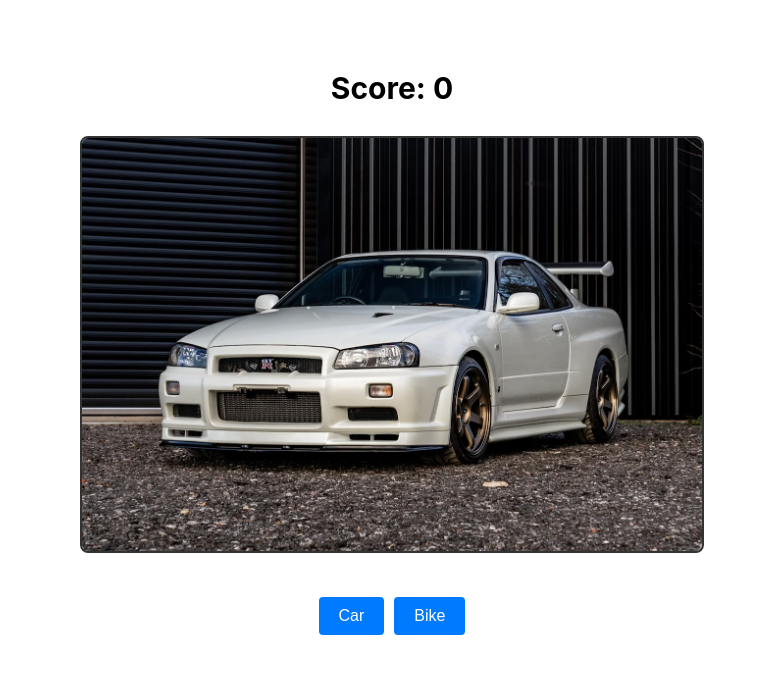
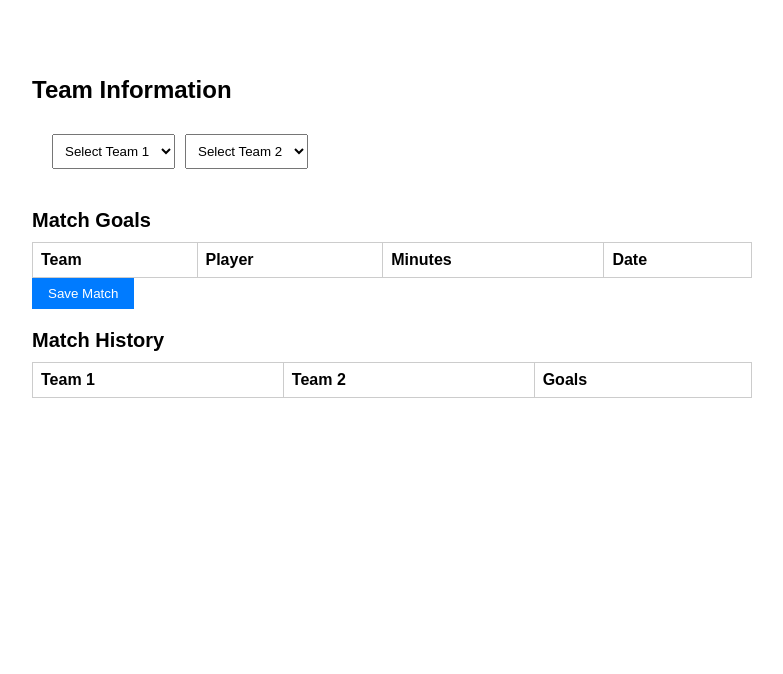
Before and after one commit to YounesAT1/React-Cours, a React (Create React App) app: page / in a window 1280 px wide. Shown: the top 674 px of the page, without its empty margins (248-1031 px from the left). Built offline with nearby package versions, Linux system fonts and the light colour scheme.

Commit message:
add goals management

```diff
--- a/src/App.css
+++ b/src/App.css
@@ -1,3 +1,77 @@
+/* styles.css */
+
+/* Container */
+div {
+  font-family: Arial, sans-serif;
+  max-width: 800px;
+  margin: 0 auto;
+  padding: 20px;
+}
+
+/* Headings */
+h1 {
+  font-size: 24px;
+  margin-bottom: 10px;
+}
+
+h2 {
+  font-size: 20px;
+  margin-top: 20px;
+  margin-bottom: 10px;
+}
+
+/* Select inputs */
+select {
+  padding: 8px;
+  margin-right: 10px;
+}
+
+/* Text inputs */
+input[type="text"],
+input[type="date"] {
+  padding: 8px;
+  margin-right: 10px;
+  width: 150px;
+}
+
+/* Buttons */
+button {
+  padding: 8px 16px;
+  background-color: #007bff; /* Blue color */
+  color: #fff;
+  border: none;
+  cursor: pointer;
+}
+
+/* Table */
+table {
+  width: 100%;
+  border-collapse: collapse;
+  margin-top: 10px;
+}
+
+table th,
+table td {
+  border: 1px solid #ccc;
+  padding: 8px;
+  text-align: left;
+}
+
+/* Match History list */
+ul {
+  list-style: none;
+  padding: 0;
+}
+
+ul li {
+  margin-bottom: 5px;
+}
+
+/* Match History table */
+table tbody tr:nth-child(even) {
+  background-color: #f2f2f2;
+}
+
 /*  {
   margin: 0;
   padding: 0;
@@ -50,7 +124,7 @@
   background: green;
   color: white;
 } */
-.image-quiz-container {
+/* .image-quiz-container {
   text-align: center;
   margin: 20px;
 }
@@ -91,7 +165,7 @@
 
 .answer-feedback {
   margin-top: 20px;
-  font-size: 24px;
+  font-size: 20px;
 }
 
 .correct {
@@ -125,4 +199,4 @@
   border: none;
   border-radius: 4px;
   cursor: pointer;
-}
+} */
--- a/src/App.js
+++ b/src/App.js
@@ -1,5 +1,6 @@
 import "./App.css";
-import ImageQuiz from "./ClassComponent/ImageQuiz";
+import PlayersClass from "./ClassComponent/PlayersClass";
+// import ImageQuiz from "./ClassComponent/ImageQuiz";
 // import PillFass from "./ClassComponent/PillFass";
 // import RandomNumber from "./ClassComponent/RandomNumber";
 // import ExThree from "./ClassComponent/ExThree";
@@ -16,14 +17,9 @@ import ImageQuiz from "./ClassComponent/ImageQuiz";
 
 const App = () => {
   return (
-    <div
-      style={{
-        display: "flex",
-        justifyContent: "center",
-        alignItems: "center",
-      }}
-    >
-      <ImageQuiz />
+    <div>
+      <PlayersClass />
+      {/* <ImageQuiz /> */}
       {/* <PillFass /> */}
       {/* <ExThree /> */}
       {/* <ExClassTwo /> */}
--- a/src/ClassComponent/ImageQuiz.jsx
+++ b/src/ClassComponent/ImageQuiz.jsx
@@ -14,14 +14,16 @@ class ImageQuiz extends React.Component {
         { pic: "cat.jpg", correctAnswer: "Cat", wrongAnswer: "Fox" },
         {
           pic: "dog.jpg",
-          correctAnswer: "Dog",
-          wrongAnswer: "Your friend",
+          correctAnswer: "Your friend",
+          wrongAnswer: "Dog",
         },
       ],
-      answerClicked: false,
+      isClicked: false,
       currentQuestionIndex: 0,
       score: 0,
       alert: "",
+      selectedAnswer: "",
+      isCorrect: false,
     };
   }
 
@@ -31,10 +33,10 @@ class ImageQuiz extends React.Component {
     const isCorrect =
       selectedAnswer === currentQuestion.correctAnswer ? true : false;
     this.setState({
-      answerClicked: true,
+      isClicked: true,
       score: isCorrect ? this.state.score + 1 : this.state.score,
-      selectedAnswer,
-      isCorrect,
+      selectedAnswer: selectedAnswer,
+      isCorrect: isCorrect,
     });
     setTimeout(this.moveToNextQuestion, 1000);
   };
@@ -44,7 +46,7 @@ class ImageQuiz extends React.Component {
     if (nextQuestionIndex < this.state.questions.length) {
       this.setState({
         currentQuestionIndex: nextQuestionIndex,
-        answerClicked: false,
+        isClicked: false,
       });
     } else {
       this.setState({
@@ -55,10 +57,12 @@ class ImageQuiz extends React.Component {
 
   restartGame = () => {
     this.setState({
-      answerClicked: false,
+      isClicked: false,
       currentQuestionIndex: 0,
       score: 0,
       alert: "",
+      selectedAnswer: "",
+      isCorrect: false,
     });
   };
 
@@ -71,7 +75,7 @@ class ImageQuiz extends React.Component {
         <h5 className="score">Score: {this.state.score}</h5>
         <img src={currentQuestion.pic} alt="Question" className="quiz-image" />
 
-        {!this.state.answerClicked && (
+        {!this.state.isClicked && (
           <div className="answer-buttons">
             <button
               className="answer-button"
@@ -89,7 +93,7 @@ class ImageQuiz extends React.Component {
           </div>
         )}
 
-        {this.state.answerClicked && (
+        {this.state.isClicked && (
           <div className="answer-feedback">
             <h5 className={this.state.isCorrect ? "correct" : "wrong"}>
               {this.state.isCorrect ? "Correct!" : "Wrong!"}
--- /dev/null
+++ b/src/ClassComponent/PlayersClass.jsx
@@ -0,0 +1,261 @@
+import React, { Component } from "react";
+
+class PlayersClass extends Component {
+  constructor(props) {
+    super(props);
+
+    this.state = {
+      teams: [
+        {
+          id: 1,
+          name: "Team A",
+          players: ["Player 1A", "Player 2A", "Player 3A"],
+        },
+        {
+          id: 2,
+          name: "Team B",
+          players: ["Player 1B", "Player 2B", "Player 3B"],
+        },
+        {
+          id: 3,
+          name: "Team C",
+          players: ["Player 1C", "Player 2C", "Player 3C"],
+        },
+      ],
+      selectedTeam1: "",
+      selectedTeam2: "",
+      selectedTeam3: "",
+      selectedPlayer: "",
+      minutes: "",
+      date: "",
+      tableData: [],
+      goalsData: {},
+    };
+  }
+
+  handleTeam1Change = (e) => {
+    const { value } = e.target;
+    this.setState({
+      selectedTeam1: value,
+      selectedTeam2:
+        this.state.selectedTeam2 === value ? "" : this.state.selectedTeam2,
+    });
+  };
+
+  handleTeam2Change = (e) => {
+    const { value } = e.target;
+    this.setState({
+      selectedTeam2: value,
+      selectedTeam1:
+        this.state.selectedTeam1 === value ? "" : this.state.selectedTeam1,
+    });
+  };
+
+  handleTeam3Change = (e) => {
+    this.setState({ selectedTeam3: e.target.value });
+  };
+
+  handlePlayerChange = (e) => {
+    this.setState({ selectedPlayer: e.target.value });
+  };
+
+  handleMinutesChange = (e) => {
+    this.setState({ minutes: e.target.value });
+  };
+
+  handleDateChange = (e) => {
+    this.setState({ date: e.target.value });
+  };
+
+  handleGoalRecord = () => {
+    const { selectedTeam3, selectedPlayer, minutes, date, goalsData } =
+      this.state;
+
+    if (selectedTeam3 && selectedPlayer && minutes && date) {
+      const newGoal = {
+        team: selectedTeam3,
+        player: selectedPlayer,
+        minutes,
+        date,
+      };
+
+      const updatedGoalsData = { ...goalsData };
+      if (!updatedGoalsData[selectedTeam3]) {
+        updatedGoalsData[selectedTeam3] = [];
+      }
+
+      updatedGoalsData[selectedTeam3].push(newGoal);
+
+      this.setState({
+        goalsData: updatedGoalsData,
+        minutes: "",
+        selectedPlayer: "",
+      });
+    }
+  };
+
+  handleSaveMatch = () => {
+    const {
+      selectedTeam1,
+      selectedTeam2,
+      selectedTeam3,
+      goalsData,
+      tableData,
+    } = this.state;
+
+    const matchInfo = {
+      team1: selectedTeam1,
+      team2: selectedTeam2,
+      goals: goalsData[selectedTeam3] || [],
+    };
+
+    this.setState({
+      tableData: [...tableData, matchInfo],
+      selectedTeam1: "",
+      selectedTeam2: "",
+      selectedTeam3: "",
+    });
+  };
+
+  render() {
+    const {
+      teams,
+      selectedTeam1,
+      selectedTeam2,
+      selectedTeam3,
+      selectedPlayer,
+      minutes,
+      date,
+      tableData,
+      goalsData,
+    } = this.state;
+
+    return (
+      <div>
+        <h1>Team Information</h1>
+        <div>
+          <select value={selectedTeam1} onChange={this.handleTeam1Change}>
+            <option value="">Select Team 1</option>
+            {teams.map((team) => (
+              <option key={team.id} value={team.name}>
+                {team.name}
+              </option>
+            ))}
+          </select>
+          <select value={selectedTeam2} onChange={this.handleTeam2Change}>
+            <option value="">Select Team 2</option>
+            {teams
+              .filter((team) => team.name !== selectedTeam1)
+              .map((team) => (
+                <option key={team.id} value={team.name}>
+                  {team.name}
+                </option>
+              ))}
+          </select>
+        </div>
+        {selectedTeam1 && selectedTeam2 && (
+          <div>
+            <select value={selectedTeam3} onChange={this.handleTeam3Change}>
+              <option value="">Select Team 3</option>
+              {teams
+                .filter(
+                  (team) =>
+                    team.name === selectedTeam1 || team.name === selectedTeam2
+                )
+                .map((team) => (
+                  <option key={team.id} value={team.name}>
+                    {team.name}
+                  </option>
+                ))}
+            </select>
+            {selectedTeam3 && (
+              <div>
+                <select
+                  value={selectedPlayer}
+                  onChange={this.handlePlayerChange}
+                >
+                  <option value="">Select Player</option>
+                  {teams
+                    .find((team) => team.name === selectedTeam3)
+                    .players.map((player, index) => (
+                      <option key={index} value={player}>
+                        {player}
+                      </option>
+                    ))}
+                </select>
+                <input
+                  type="text"
+                  placeholder="Minutes"
+                  value={minutes}
+                  onChange={this.handleMinutesChange}
+                />
+                <input
+                  type="date"
+                  value={date}
+                  onChange={this.handleDateChange}
+                />
+                <button onClick={this.handleGoalRecord}>Record Goal</button>
+              </div>
+            )}
+          </div>
+        )}
+        <h2>Match Goals</h2>
+        <table>
+          <thead>
+            <tr>
+              <th>Team</th>
+              <th>Player</th>
+              <th>Minutes</th>
+              <th>Date</th>
+            </tr>
+          </thead>
+          <tbody>
+            {Object.keys(goalsData).map((teamName, index) =>
+              goalsData[teamName].map((goal, goalIndex) => (
+                <tr key={`${index}-${goalIndex}`}>
+                  <td>{goal.team}</td>
+                  <td>{goal.player}</td>
+                  <td>{goal.minutes}</td>
+                  <td>{goal.date}</td>
+                </tr>
+              ))
+            )}
+          </tbody>
+        </table>
+        <button onClick={this.handleSaveMatch}>Save Match</button>
+        <h2>Match History</h2>
+        <table>
+          <thead>
+            <tr>
+              <th>Team 1</th>
+              <th>Team 2</th>
+              <th>Goals</th>
+            </tr>
+          </thead>
+          <tbody>
+            {tableData.map((match, index) => (
+              <tr key={index}>
+                <td>{match.team1}</td>
+                <td>{match.team2}</td>
+                <td>
+                  <ul>
+                    {match.goals.map((goal, goalIndex) => (
+                      <li key={goalIndex}>
+                        {goal.player} ({goal.team} )
+                        <b>
+                          {goal.date} ({goal.minutes} Min)
+                        </b>
+                      </li>
+                    ))}
+                  </ul>
+                </td>
+              </tr>
+            ))}
+          </tbody>
+        </table>
+      </div>
+    );
+  }
+}
+
+export default PlayersClass;
```
Also changed, not shown: public/index.html (+1 -22 lines).
